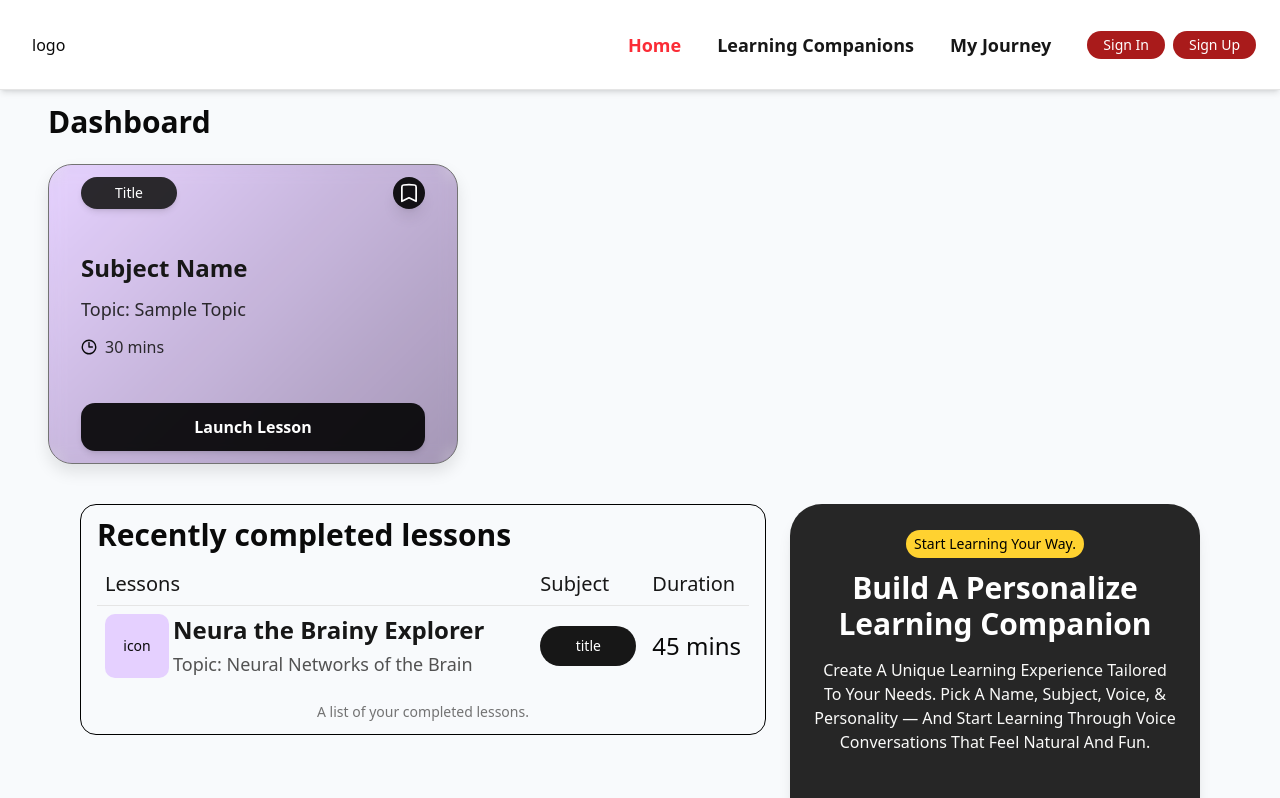
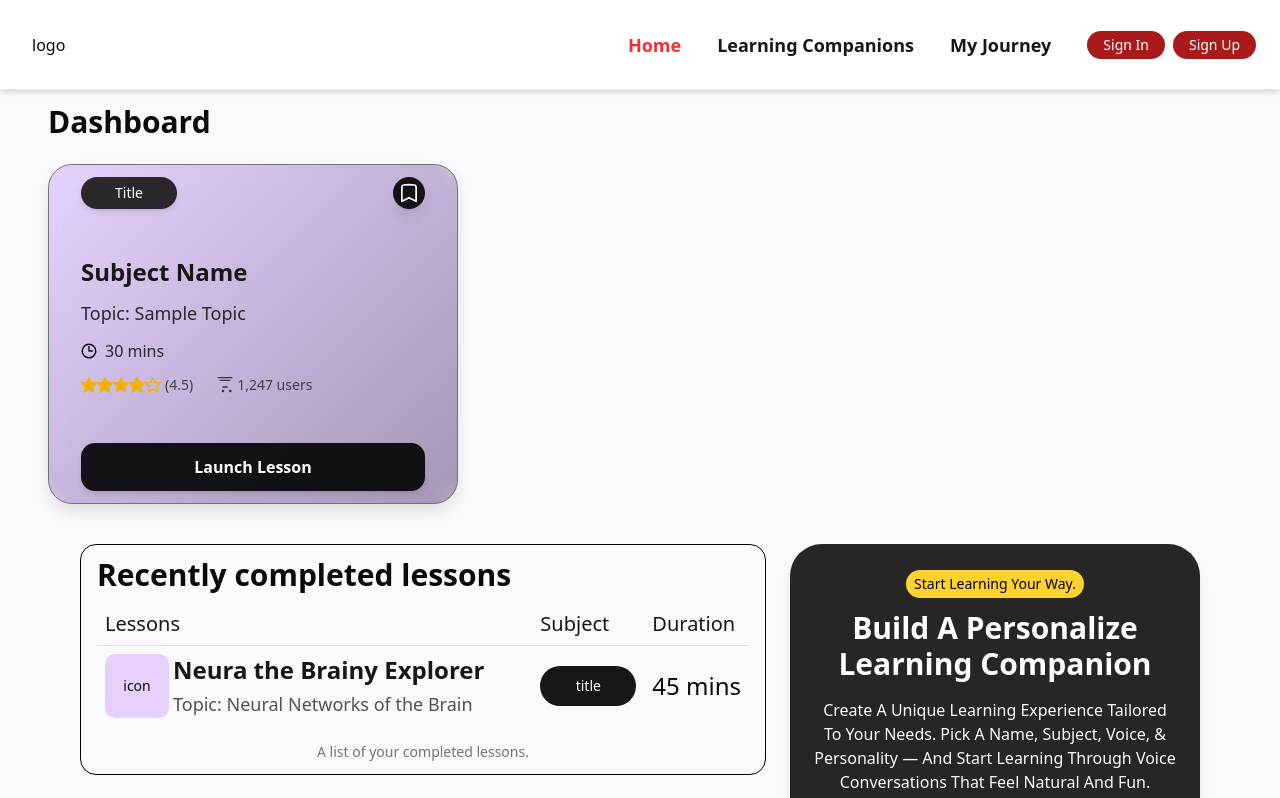
Before and after one commit to Mohammed-Karim226/LMS_APP, a Next.js app: page / in a window 1280 px wide. Shown: the top 798 px of the page. Built offline with nearby package versions, Linux system fonts and the light colour scheme; no server answers.

Commit message:
- Add stats part (static not dynamic).

```diff
--- a/components/dashboard/CompanionCards/CompanionCards.tsx
+++ b/components/dashboard/CompanionCards/CompanionCards.tsx
@@ -12,6 +12,8 @@ interface CompanionCardsProps {
   topic: string;
   duration: number;
   color: string;
+  rating?: number;
+  numUsers?: number;
   isMarked?: boolean;
 }
 
@@ -42,6 +44,8 @@ const CompanionCards = ({
   topic,
   duration,
   color,
+  rating = 4.5,
+  numUsers = 1247,
   isMarked: initialMarked = false,
 }: CompanionCardsProps) => {
   const [isMarked, setIsMarked] = useState(initialMarked);
@@ -62,7 +66,7 @@ const CompanionCards = ({
         boxShadow: "0 8px 16px rgba(0, 0, 0, 0.1)",
       }}
       className={cn(
-        "flex flex-col justify-between items-start gap-6 px-8 py-3 w-[410px] h-[300px] rounded-3xl overflow-hidden border border-neutral-500 max-sm:w-[340px] max-sm:h-[270px] max-sm:px-6 max-sm:py-4 relative"
+        "flex flex-col justify-between items-start gap-6 px-8 py-3 w-[410px] h-[340px] rounded-3xl overflow-hidden border border-neutral-500 max-sm:w-[340px] max-sm:h-[270px] max-sm:px-6 max-sm:py-4 relative"
       )}
     >
       <div className="absolute inset-0 bg-white/5 backdrop-blur-sm rounded-3xl pointer-events-none" />
@@ -135,6 +139,72 @@ const CompanionCards = ({
             {duration} mins
           </span>
         </motion.div>
+        {/* Stats Section */}
+        <motion.div
+          className="flex justify-between items-center w-full gap-6 text-neutral-900/80 max-sm:flex-col max-sm:gap-2 max-sm:items-start"
+          initial={{ opacity: 0, x: -20 }}
+          animate={{ opacity: 1, x: 0, transition: { delay: 0.5, duration: 0.4 } }}
+        >
+          {/* Rating */}
+          <div className="flex items-center gap-1">
+            <motion.div
+              className="flex"
+              initial="unfilled"
+              animate={{
+                scale: 1
+              }}
+              variants={{
+                unfilled: { scale: 0.9 },
+                filled: { scale: 1 }
+              }}
+            >
+              {[...Array(5)].map((_, i) => (
+                <motion.svg
+                  key={i}
+                  width="16"
+                  height="16"
+                  viewBox="0 0 24 24"
+                  fill={i < Math.floor(rating) ? "currentColor" : "none"}
+                  stroke="currentColor"
+                  strokeWidth="2"
+                  className="text-yellow-500"
+                >
+                  <motion.path
+                    d="M12 2L15.09 8.26L22 9L17 14.74L18.18 21.5L12 17.77L5.82 21.5L7 14.74L2 9L8.91 8.26L12 2Z"
+                    animate={{
+                      fillOpacity: i < rating ? 1 : 0.3,
+                      scale: i < rating ? [1, 1.1, 1] : 1
+                    }}
+                    transition={{
+                      duration: 0.3,
+                      repeat: Infinity,
+                      repeatType: "reverse",
+                      delay: i * 0.1
+                    }}
+                  />
+                </motion.svg>
+              ))}
+            </motion.div>
+            <span className="text-sm font-medium text-neutral-700">({rating})</span>
+          </div>
+          {/* Users will be a dynamic part using server tech for each view that each user open it */}
+          <div className="flex items-center gap-1">
+            <motion.svg
+              width="16"
+              height="16"
+              viewBox="0 0 24 24"
+              fill="none"
+              stroke="currentColor"
+              strokeWidth="2"
+              whileHover={{ rotate: 360, transition: { duration: 0.5 } }}
+            >
+              <circle cx="9" cy="21" r="1" />
+              <circle cx="20" cy="21" r="1" />
+              <path d="M1 1H23M4 5H20M8 15H16" />
+            </motion.svg>
+            <span className="text-sm font-medium text-neutral-700">{numUsers.toLocaleString()} users</span>
+          </div>
+        </motion.div>
       </div>
       <motion.div className="w-full z-10" whileHover={{ y: -2 }}>
         <Link
```
